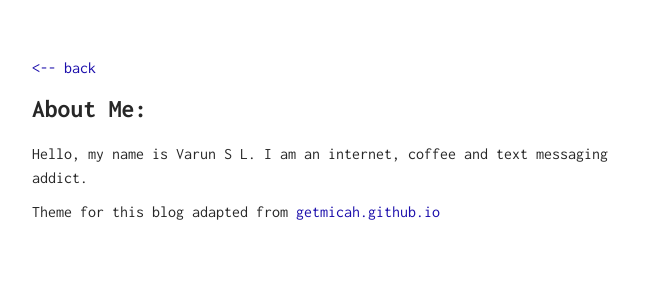
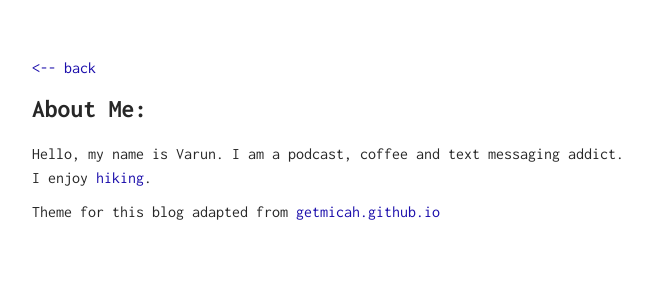
Before and after one commit to warunsl/warunsl.github.io, a Jekyll site: the page built from me/index.md, in a window 1280 px wide. Shown: the top 300 px of the page, without its empty margins (308-959 px from the left). Built offline with Jekyll 4.4.1, drawn with Linux system fonts in a browser that asks for light colours.

Commit message:
Define template for listing hikes related posts. Modify about me

```diff
--- a/me/index.md
+++ b/me/index.md
@@ -2,6 +2,6 @@
 layout: about
 ---
 
-Hello, my name is Varun S L. I am an internet, coffee and text messaging addict.
+Hello, my name is Varun. I am a podcast, coffee and text messaging addict. I enjoy [hiking]({{ site.url }}/hikes).
 
 Theme for this blog adapted from [getmicah.github.io](https://getmicah.github.io/)
```
Also changed, not shown: _layouts/hikes.html (added, +17 -0 lines), hikes/index.md (added, +3 -0 lines).
